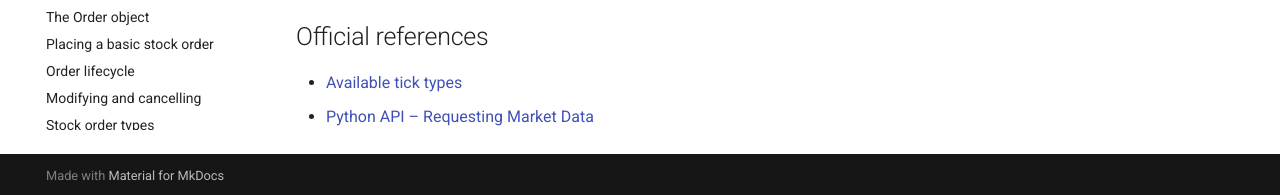
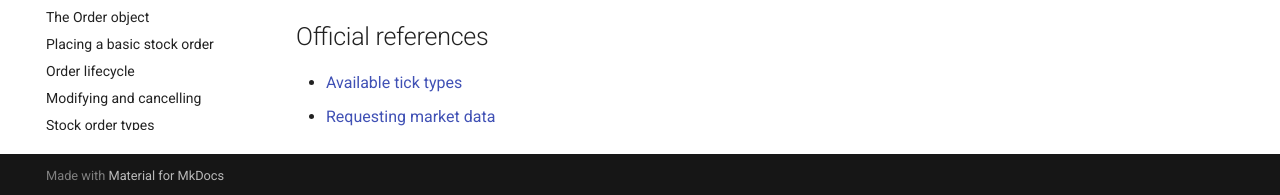
Before and after one commit to Frallmeister/ibkr-tws-api-training, an MkDocs documentation site: the page built from docs/market-data/tick-types.md, in a window 1280 px wide and 900 px high, scrolled down 5023 px. Shown: the part 702-897 px from the top of the window. Built offline with MkDocs 1.6.1 and Material for MkDocs 9.7.7, drawn with Linux system fonts in a browser that asks for light colours; comment, search, counter and statistics services are not loaded.

Commit message:
Use current IBKR market data reference

```diff
--- a/docs/market-data/tick-types.md
+++ b/docs/market-data/tick-types.md
@@ -239,4 +239,4 @@
 ## Official references
 
 - [Available tick types](https://www.interactivebrokers.com/docs/tws-api/doc/market-data-live/available-tick-types/introduction)
-- [Python API – Requesting Market Data](https://www.interactivebrokers.com/campus/trading-lessons/python-receiving-market-data/)
+- [Requesting market data](https://www.interactivebrokers.com/docs/tws-api/doc/quick-start/requesting-market-data)
```
